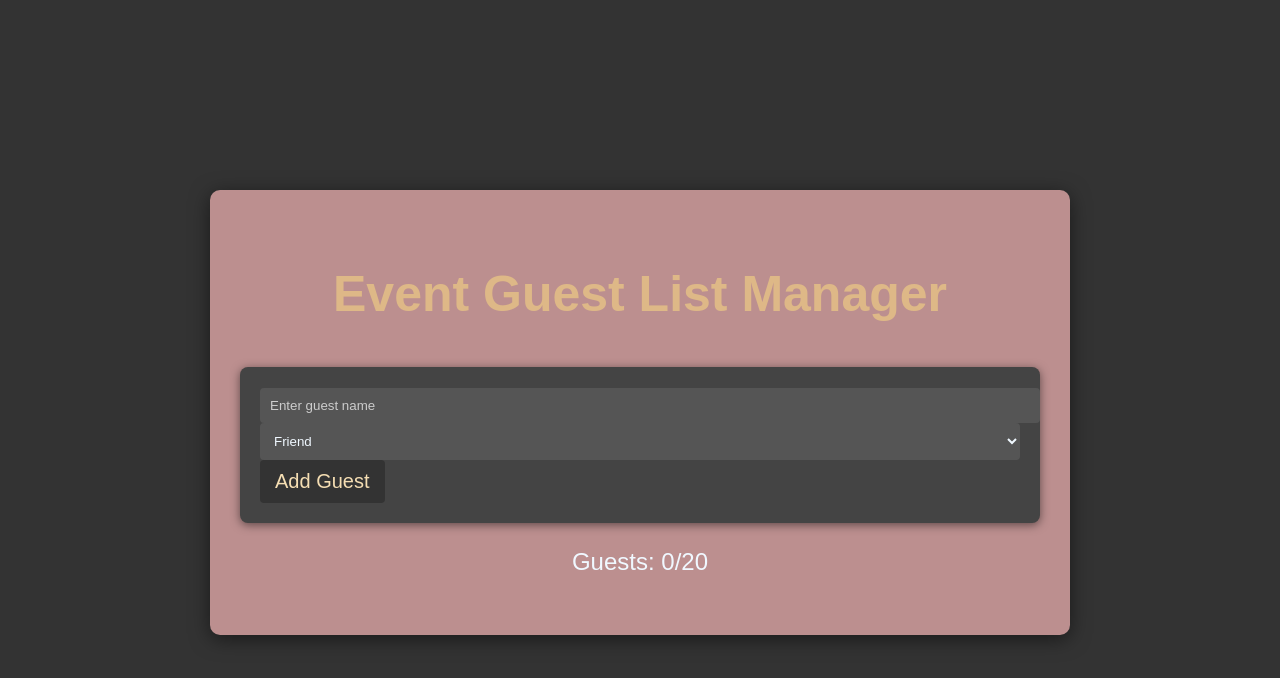
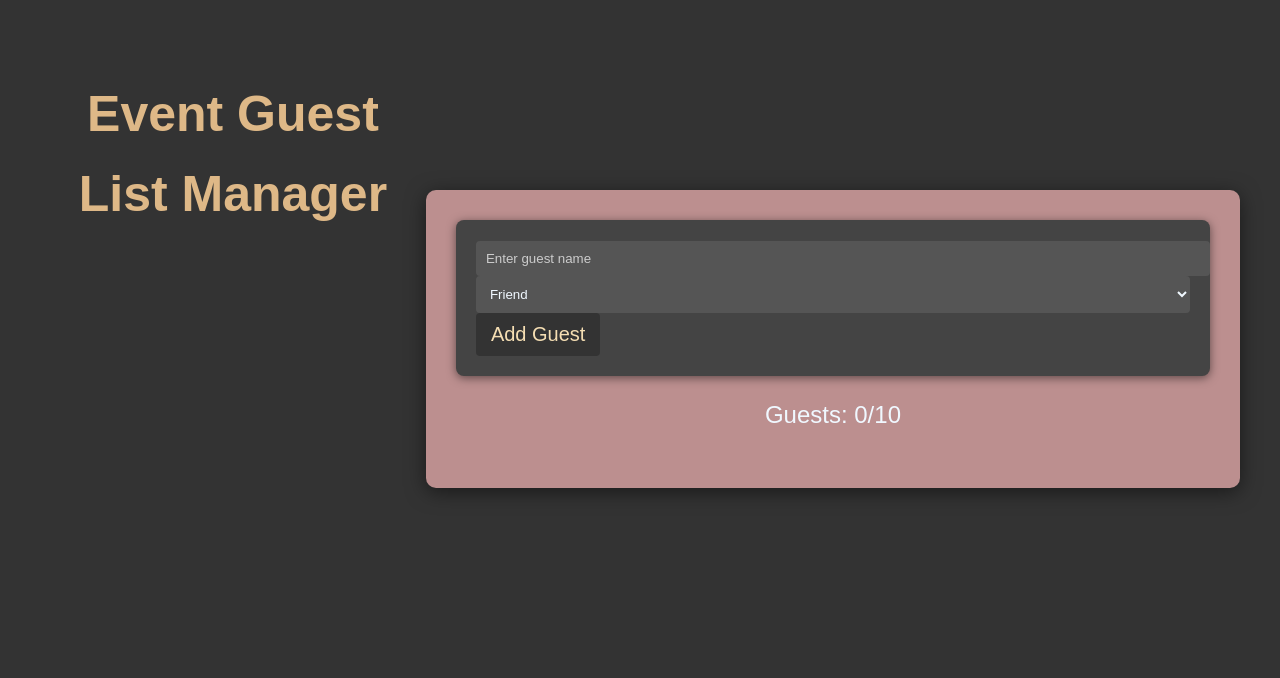
Before and after one commit to PrincessOkaroni/Code-challenge-2, a website: page index.html in a window 1280 px wide. Drawn offline with Linux system fonts and the light colour scheme.

Commit message:
modified html header

```diff
--- a/index.html
+++ b/index.html
@@ -7,8 +7,10 @@
     <link rel="stylesheet" href="./style.css" />
   </head>
   <body>
+    <header>
+      <h1>Event Guest List Manager</h1>
+    </header>
     <div class="container">
-      <h1>Event Guest List Manager</h1>
       <form id="guest-form">
         <input
           type="text"
@@ -24,7 +26,7 @@
         </select>
         <button type="submit">Add Guest</button>
       </form>
-      <p id="guest-count">Guests: 0/20</p>
+      <p id="guest-count">Guests: 0/10</p>
       <ul id="guest-list"></ul>
     </div>
   </body>
```
